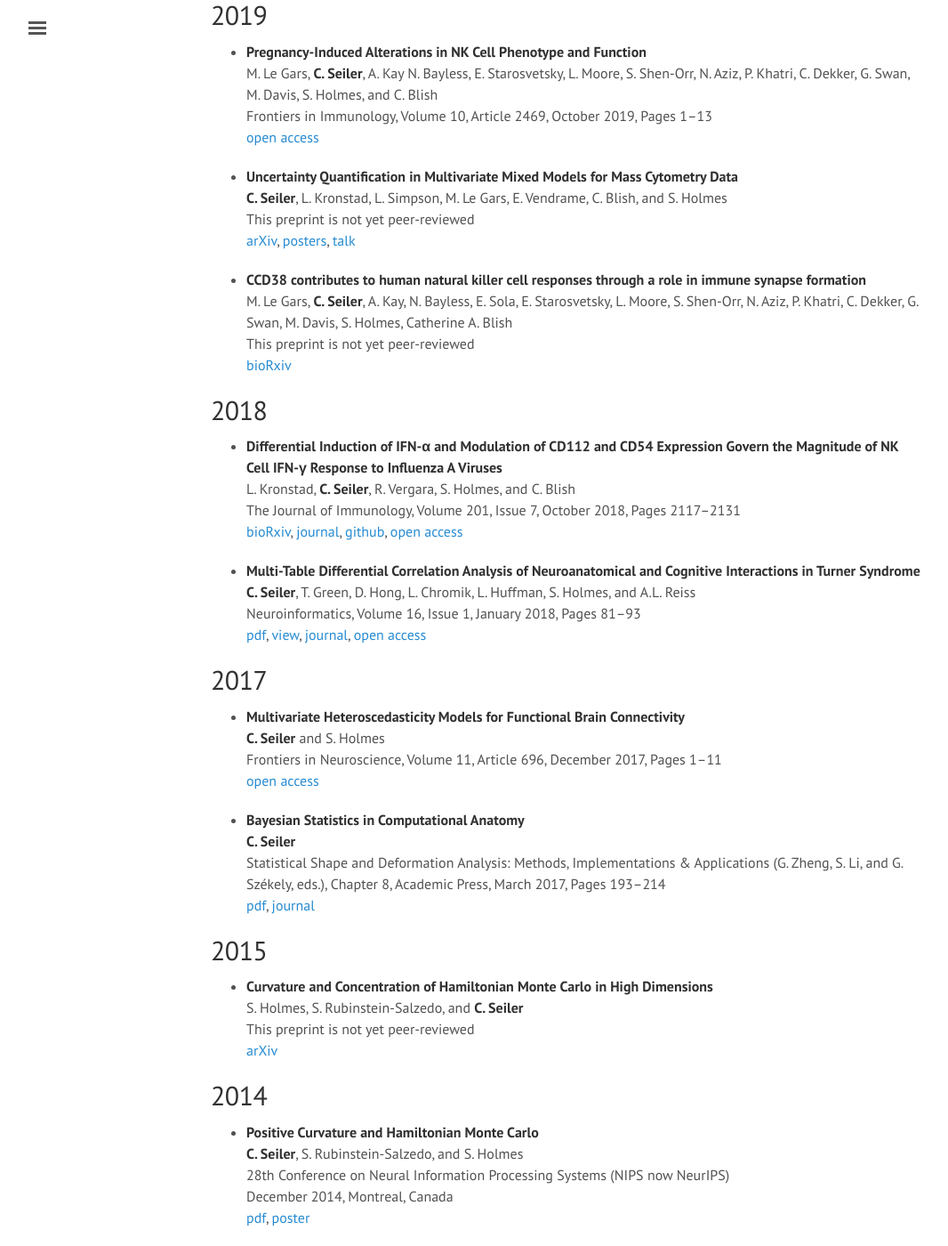
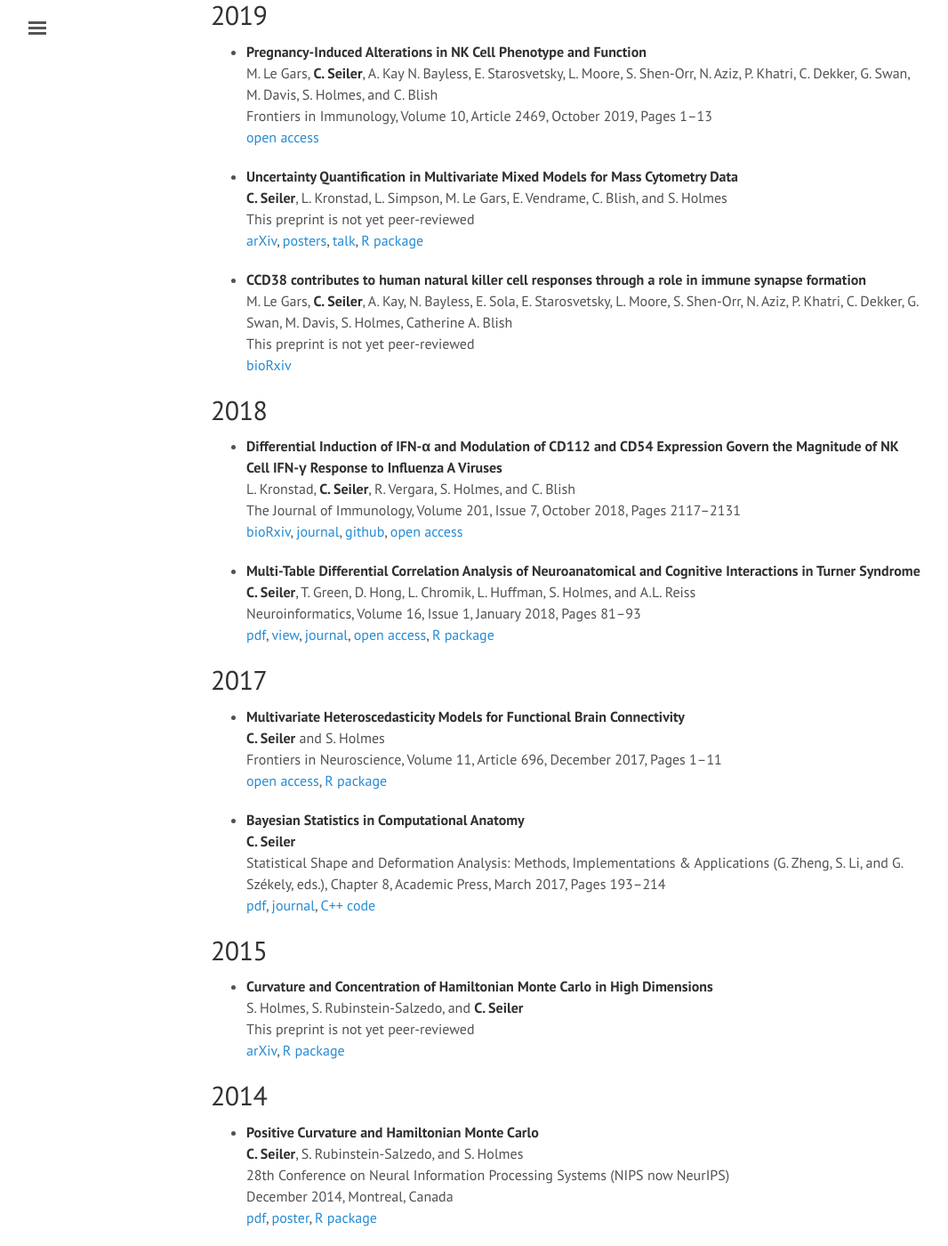
Before and after one commit to ChristofSeiler/ChristofSeiler.github.io, a Jekyll site: the page built from research.md, in a window 1280 px wide and 1400 px high, scrolled down 1313 px. Shown: the whole window at 89% size, without its empty margins (3-1069 px from the left). Built offline with Jekyll 4.4.1, drawn with Linux system fonts in a browser that asks for light colours; some of the changed text lies outside the part shown.

Commit message:
Update research.md

```diff
--- a/research.md
+++ b/research.md
@@ -21,7 +21,7 @@ This preprint is not yet peer-reviewed <br>
 * **CytoGLMM: Conditional Differential Analysis for Flow and Mass Cytometry Experiments** <br>
 **C. Seiler**, A.-M. Ferreira, L. Kronstad, L. Simpson, M. Le Gars, E. Vendrame, C. Blish, and S. Holmes <br>
 BMC Bioinformatics, Volume 22, Article 137, March 2021, Pages 1&ndash;14 <br>
-[open access](https://doi.org/10.1186/s12859-021-04067-x)
+[open access](https://doi.org/10.1186/s12859-021-04067-x), [R package](https://bioconductor.org/packages/CytoGLMM/)
 
 ## 2020
 
@@ -55,7 +55,7 @@ Frontiers in Immunology, Volume 10, Article 2469, October 2019, Pages 1&ndash;13
 * **Uncertainty Quantification in Multivariate Mixed Models for Mass Cytometry Data** <br>
 **C. Seiler**, L. Kronstad, L. Simpson, M. Le Gars, E. Vendrame, C. Blish, and S. Holmes <br>
 This preprint is not yet peer-reviewed <br>
-[arXiv](http://arxiv.org/abs/1903.07976), [posters](https://doi.org/10.5281/zenodo.2656626), [talk](https://doi.org/10.5281/zenodo.3524019)
+[arXiv](http://arxiv.org/abs/1903.07976), [posters](https://doi.org/10.5281/zenodo.2656626), [talk](https://doi.org/10.5281/zenodo.3524019), [R package](https://christofseiler.github.io/cytoeffect/)
 
 * **CCD38 contributes to human natural killer cell responses through a role in immune synapse formation** <br>
 M. Le Gars, **C. Seiler**, A. Kay, N. Bayless, E. Sola, E. Starosvetsky, L. Moore, S. Shen-Orr, N. Aziz, P. Khatri, C. Dekker, G. Swan, M. Davis, S. Holmes, Catherine A. Blish <br>
@@ -72,26 +72,26 @@ The Journal of Immunology, Volume 201, Issue 7, October 2018, Pages 2117&ndash;2
 * **Multi-Table Differential Correlation Analysis of Neuroanatomical and Cognitive Interactions in Turner Syndrome** <br>
 **C. Seiler**, T. Green, D. Hong, L. Chromik, L. Huffman, S. Holmes, and A.L. Reiss <br>
 Neuroinformatics, Volume 16, Issue 1, January 2018, Pages 81&ndash;93 <br>
-[pdf](https://christofseiler.github.io/braincog/BrainCognitionArticle_Neuroinformatics.pdf), [view](http://rdcu.be/CZGQ), [journal](http://dx.doi.org/10.1007/s12021-017-9351-z), [open access](https://www.ncbi.nlm.nih.gov/pmc/articles/PMC6223630/)
+[pdf](https://christofseiler.github.io/braincog/BrainCognitionArticle_Neuroinformatics.pdf), [view](http://rdcu.be/CZGQ), [journal](http://dx.doi.org/10.1007/s12021-017-9351-z), [open access](https://www.ncbi.nlm.nih.gov/pmc/articles/PMC6223630/), [R package](https://github.com/ChristofSeiler/braincog)
 
 ## 2017
 
 * **Multivariate Heteroscedasticity Models for Functional Brain Connectivity** <br>
 **C. Seiler** and S. Holmes <br>
 Frontiers in Neuroscience, Volume 11, Article 696, December 2017, Pages 1&ndash;11 <br>
-[open access](https://doi.org/10.3389/fnins.2017.00696)
+[open access](https://doi.org/10.3389/fnins.2017.00696), [R package](https://github.com/ChristofSeiler/CovRegFC)
 
 * **Bayesian Statistics in Computational Anatomy** <br>
 **C. Seiler** <br>
 Statistical Shape and Deformation Analysis: Methods, Implementations & Applications (G. Zheng, S. Li, and G. Sz&eacute;kely, eds.), Chapter 8, Academic Press, March 2017, Pages 193&ndash;214 <br>
-[pdf](https://christofseiler.github.io/Preprint_Bayesian_CA.pdf), [journal](https://www.elsevier.com/books/statistical-shape-and-deformation-analysis/zheng/978-0-12-810493-4)
+[pdf](https://christofseiler.github.io/Preprint_Bayesian_CA.pdf), [journal](https://www.elsevier.com/books/statistical-shape-and-deformation-analysis/zheng/978-0-12-810493-4), [C++ code](https://github.com/ChristofSeiler/BayesianImageRegistration)
 
 ## 2015
 
 * **Curvature and Concentration of Hamiltonian Monte Carlo in High Dimensions** <br>
 S. Holmes, S. Rubinstein-Salzedo, and **C. Seiler** <br>
 This preprint is not yet peer-reviewed <br>
-[arXiv](http://arxiv.org/abs/1407.1114)
+[arXiv](http://arxiv.org/abs/1407.1114), [R package](https://github.com/ChristofSeiler/curvature)
 
 ## 2014
 
@@ -99,7 +99,7 @@ This preprint is not yet peer-reviewed <br>
 **C. Seiler**, S. Rubinstein-Salzedo, and S. Holmes <br>
 28th Conference on Neural Information Processing Systems (NIPS now NeurIPS) <br>
 December 2014, Montreal, Canada <br>
-[pdf](http://papers.nips.cc/paper/5500-positive-curvature-and-hamiltonian-monte-carlo), [poster](https://christofseiler.github.io/NIPS-Poster.pdf)
+[pdf](http://papers.nips.cc/paper/5500-positive-curvature-and-hamiltonian-monte-carlo), [poster](https://christofseiler.github.io/NIPS-Poster.pdf), [R package](https://github.com/ChristofSeiler/curvature)
 
 * **Image-based vs. Mesh-based Statistical Appearance Model of the Human Femur: Implications for Finite Element Simulations** <br>
 S. Bonaretti, **C. Seiler**, C. Boichon, M. Reyes, and P. B&uuml;chler <br>
@@ -109,7 +109,7 @@ Medical Engineering and Physics, Volume 36, Issue 12, December 2014, Pages 1626&
 * **Time-Lapse Microscopy and Classification of 2D Human Mesenchymal Stem Cells Based on Cell Shape Picks Up Myogenic from Osteogenic and Adipogenic Differentiation** <br>
 **C. Seiler**, A. Gazdhar, M. Reyes, L.M. Benneker, T. Geiser, K.A. Siebenrock, and B. Gantenbein-Ritter <br>
 Journal of Tissue Engineering and Regenerative Medicine, Volume 8, Issue 9, September 2014, Pages 737&ndash;746 <br>
-[pdf](https://christofseiler.github.io/Paper_Accepted_Time-Lapse.pdf), [journal](http://dx.doi.org/10.1002/term.1575)
+[pdf](https://christofseiler.github.io/Paper_Accepted_Time-Lapse.pdf), [journal](http://dx.doi.org/10.1002/term.1575), [Matlab and R code](https://github.com/ChristofSeiler/CellShapeClassifier)
 
 * **Discussion of "Geodesic Monte Carlo on Embedded Manifolds"** <br>
 P. Diaconis, **C. Seiler**, and S. Holmes <br>
@@ -128,7 +128,7 @@ Nagoya, Japan, LNCS, Volume 8150, Part II, September 2013, Pages 501&ndash;508 <
 **C. Seiler**, X. Pennec, and S. Holmes <br>
 1st International Conference on Geometric Science of Information (GSI) <br>
 Paris, France, LNCS, Volume 8085, Part III, August 2013, Pages 120&ndash;127 <br>
-[pdf](https://hal.inria.fr/hal-00847185/document), [talk (youtube)](https://www.youtube.com/watch?v=KZO-EaJ6Qrc), [discussion (youtube)](https://www.youtube.com/watch?v=B22UeW_wOpg)
+[pdf](https://hal.inria.fr/hal-00847185/document), [talk (youtube)](https://www.youtube.com/watch?v=KZO-EaJ6Qrc), [discussion (youtube)](https://www.youtube.com/watch?v=B22UeW_wOpg), [C++ code](https://github.com/ChristofSeiler/BayesianNonparametrics)
 
 * **Validity of an Automatic Measure Protocol in Distal Femur for Allograft Selection from a Three-Dimensional Virtual Bone Bank System** <br>
 L. Ritacco, **C. Seiler**, G. Farfalli, L. Nolte, M. Reyes, D. Muscolo, and L. Tinao <br>
@@ -146,7 +146,7 @@ London, UK, LNCS, Volume 7945, June 2013, Pages 483&ndash;490 <br>
 * **Capturing the Multiscale Anatomical Shape Variability with Polyaffine Transformation Trees** <br>
 **C. Seiler**, X. Pennec, and M. Reyes <br>
 Medical Image Analysis, Volume 16, Issue 7, October 2012, Pages 1371&ndash;1384 <br>
-[pdf](https://hal.inria.fr/hal-00813866/file/SeilerPolyaffineTransformationTreesMedIA2012.pdf), [journal](http://dx.doi.org/10.1016/j.media.2012.05.011)
+[pdf](https://hal.inria.fr/hal-00813866/file/SeilerPolyaffineTransformationTreesMedIA2012.pdf), [journal](http://dx.doi.org/10.1016/j.media.2012.05.011), [C++ code](https://github.com/ChristofSeiler/PolyaffineTransformationTrees)
 
 * **Simultaneous Multiscale Polyaffine Registration by Incorporating Deformation Statistics** <br>
 **C. Seiler**, X. Pennec, and M. Reyes <br>
@@ -179,7 +179,7 @@ Toronto, Canada, LNCS, Volume 6892, Part II, September 2011, Pages 631&ndash;638
 Young Scientist Award <br>
 (Top 5 out of the majority of 819 papers written by PhD students and postdocs) <br>
 Student Travel Award and Oral Podium Presentation <br>
-[pdf](https://hal.inria.fr/inria-00616215/document), [journal](http://dx.doi.org/10.1007/978-3-642-23629-7_77)
+[pdf](https://hal.inria.fr/inria-00616215/document), [journal](http://dx.doi.org/10.1007/978-3-642-23629-7_77), [C++ code](https://github.com/ChristofSeiler/PolyaffineTransformationTrees)
 
 * **Mesh-based vs. Image-based Statistical Model of Appearance of the Human Femur: A Preliminary Comparison Study for the Creation of Finite Element Meshes** <br>
 S. Bonaretti, **C. Seiler**, C. Boichon, P. B&uuml;chler, and M. Reyes <br>
@@ -222,7 +222,7 @@ London, UK, LNCS, Volume 5762, Part II, September 2009, Pages 84&ndash;91 <br>
 * **Hierarchical Markov Random Fields Applied to Model Soft Tissue Deformations on Graphics Hardware** <br>
 **C. Seiler**, P. Büchler, L.-P. Nolte, R. Paulsen, and M. Reyes <br>
 Recent Advances in the 3D Physiological Human (N. Magnenat-Thalmann, J.J. Zhang, and D.D. Feng, eds.), Chapter 9, Springer London, July 2009, Pages 133&ndash;148 <br>
-[pdf](https://christofseiler.github.io/PaperHMRFDeformationGPU.pdf), [journal](http://dx.doi.org/10.1007/978-1-84882-565-9_9)
+[pdf](https://christofseiler.github.io/PaperHMRFDeformationGPU.pdf), [journal](http://dx.doi.org/10.1007/978-1-84882-565-9_9), [C++ code](https://github.com/ChristofSeiler/SoftTissueDeformations)
 
 ## Theses
 
```
